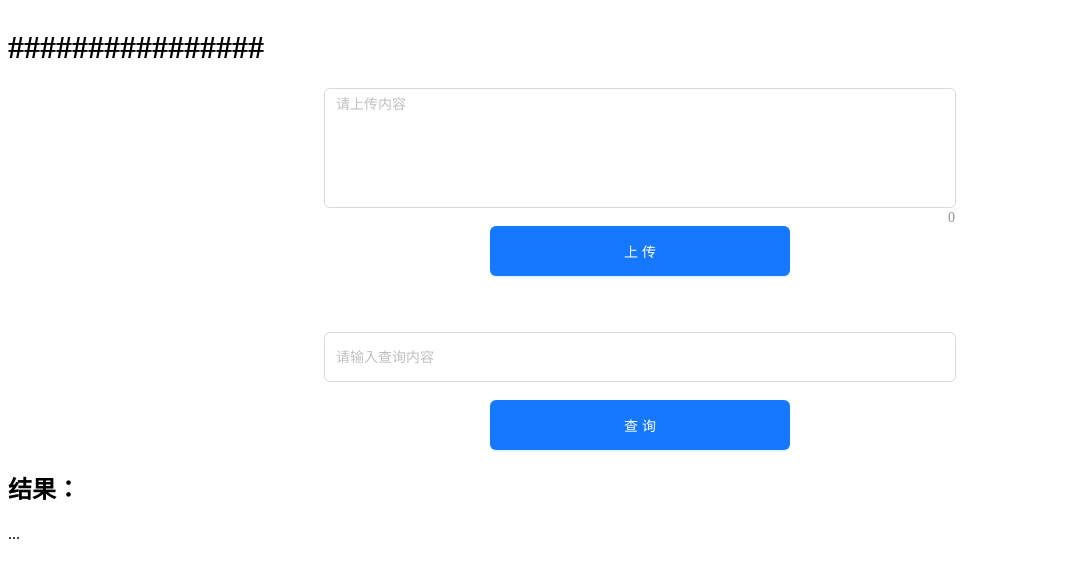
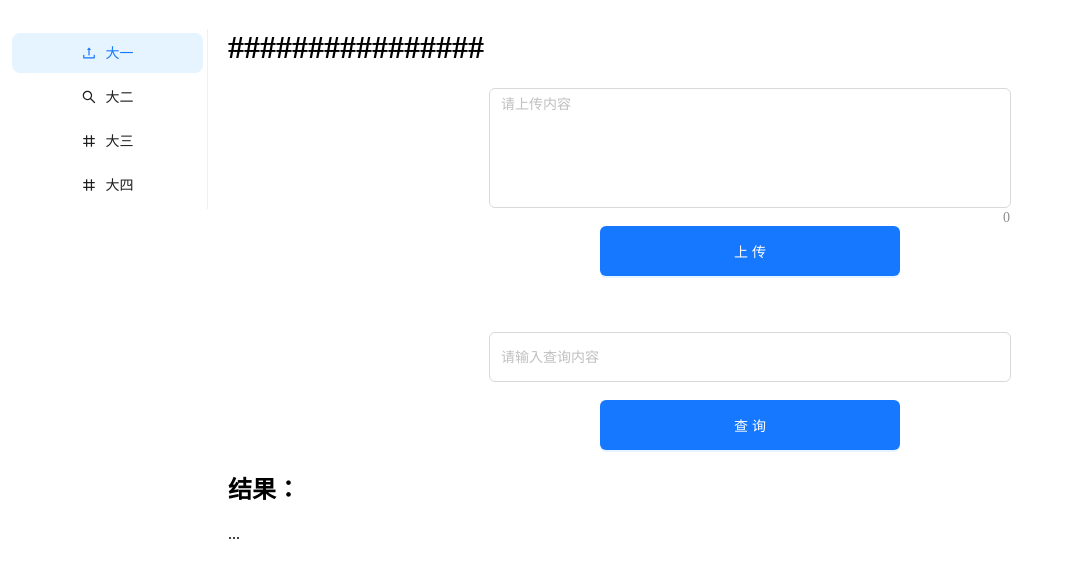
Before and after one commit to 222chaos/RAGQ-ASystem, a Next.js app: page / in a window 1280 px wide. Shown: the top 578 px of the page, without its empty margins (0-1066 px from the left). Built offline with nearby package versions, Linux system fonts and the light colour scheme.

Commit message:
添加侧边

```diff
--- a/src/pages/index.js
+++ b/src/pages/index.js
@@ -1,15 +1,21 @@
 import React, { useState } from "react";
-import { Button, Input } from "antd";
+import { Button, Input, Menu } from "antd";
+import {
+  UploadOutlined,
+  SearchOutlined,
+  NumberOutlined,
+} from "@ant-design/icons";
 
 const { TextArea } = Input;
 const utf8Decoder = new TextDecoder("utf-8");
+
 const IndexPage = () => {
   const [content, setContent] = useState("");
   const [query, setQuery] = useState("");
   const [response, setResponse] = useState("...");
   const [array, setArray] = useState([]);
-
   const [uploading, setUploading] = useState(false);
+  const [selectedMenuItem, setSelectedMenuItem] = useState("upload");
 
   const handleContentSubmit = async () => {
     try {
@@ -35,6 +41,7 @@ const IndexPage = () => {
       setUploading(false);
     }
   };
+
   const handleQuerySubmit = async () => {
     setResponse("");
     let tempText = "";
@@ -73,8 +80,33 @@ const IndexPage = () => {
     }
   };
 
+  const menuItemClickHandler = (item) => {
+    setSelectedMenuItem(item.key);
+  };
+
   return (
     <div>
+      <Menu
+        mode="vertical"
+        style={{ width: "200px", textAlign: "center", float: "left" }}
+        selectedKeys={[selectedMenuItem]}
+        onClick={menuItemClickHandler}
+      >
+        <Menu.Item key="upload" icon={<UploadOutlined />}>
+          大一
+        </Menu.Item>
+        <Menu.Item key="search" icon={<SearchOutlined />}>
+          大二
+        </Menu.Item>
+        <Menu.Item key="number" icon={<NumberOutlined />}>
+          大三
+        </Menu.Item>
+        <Menu.Item key="fourth" icon={<NumberOutlined />}>
+          大四
+        </Menu.Item>
+      </Menu>
+
+      <div style={{ marginLeft: "220px" }}>
         <h1>################</h1>
         <div style={{ margin: "auto", width: "50%", textAlign: "center" }}>
           <TextArea
@@ -128,6 +160,7 @@ const IndexPage = () => {
           <div>{response}</div>
         </div>
       </div>
+    </div>
   );
 };
 
```
Lines whose indentation alone changed are shown as unchanged.
